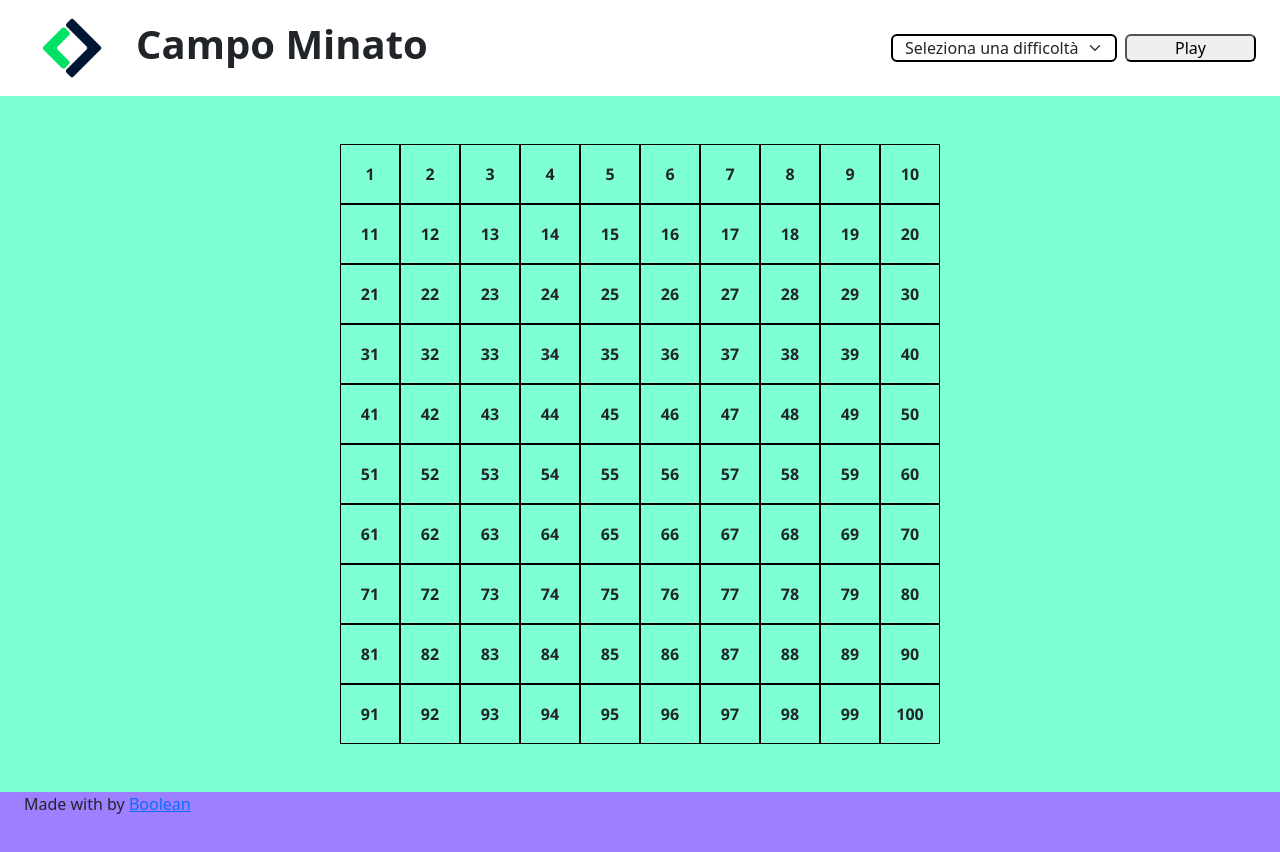
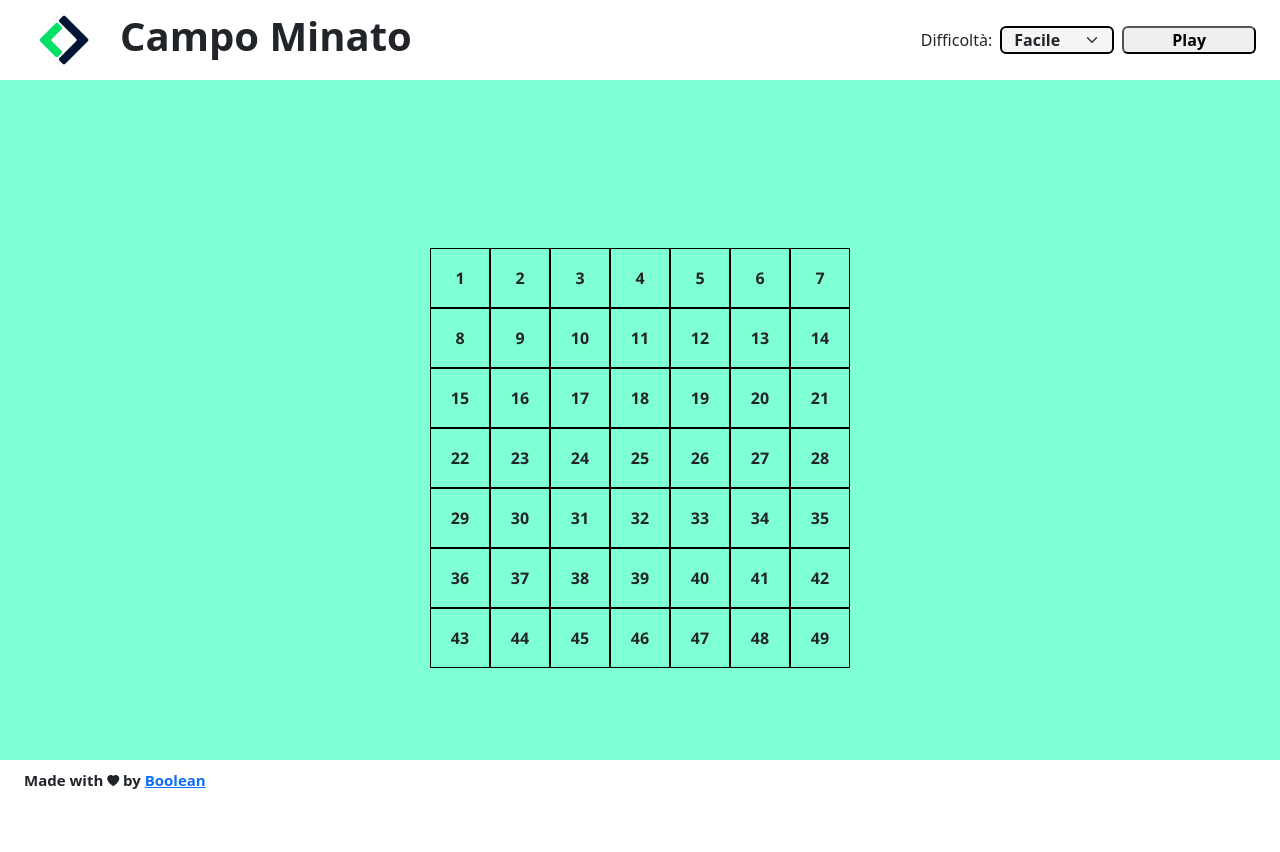
Before and after one commit to Boolean-projects-paolo-js/js-campominato-grid, a plain HTML site: page index.html in a window 1280 px wide. Both pictures are taken after a click on the button "Play". After the commit the page ends 800 px from the top, so only its background shows below. Drawn offline with nearby package versions, Linux system fonts and the light colour scheme.

Commit message:
Fine Esercizio

```diff
--- a/asset/script.js
+++ b/asset/script.js
@@ -7,13 +7,31 @@ Quando l'utente clicca su ogni cella, la cella cliccata si colora di azzurro ed
 */
 
 
-const eleGrid = document.querySelector('.griglia')
+
 const eleBtn = document.querySelector(".button")
 
 
 eleBtn.addEventListener("click", function(){
+    const eleGrid = document.querySelector('.griglia')
+    const eleDifficulty = document.getElementById("difficoltà");
+    let difficoltà = eleDifficulty.options[eleDifficulty.selectedIndex].value;
 
-    createGrid(100, eleGrid);
+
+    if (difficoltà == "facile") {
+        eleGrid.classList.remove("facile", "media", "difficile");
+        eleGrid.classList.add("facile");
+        createGrid(49, eleGrid);
+
+    } else if (difficoltà == "media") {
+        eleGrid.classList.remove("facile", "media", "difficile");
+        eleGrid.classList.add("media");
+        createGrid(81, eleGrid);
+
+    } else if (difficoltà == "difficile") {
+        eleGrid.classList.remove("facile", "media", "difficile");
+        eleGrid.classList.add("difficile");
+        createGrid(100, eleGrid);
+    }
 
 })
 
--- a/asset/style.css
+++ b/asset/style.css
@@ -5,9 +5,11 @@
 }
 
 
+/***********Header - Selezionare Difficoltà*************/
+
 .testata{
     /* background-color: rgb(157, 127, 255); */
-    height: 6rem;
+    height: 10vh;
 }
 
 .t-container{
@@ -16,16 +18,15 @@
 }
 
 .logo{
-    height: 6rem;
+    height: 10vh;
 }
 
 
-
-
+/*******************Section - Tabella*******************/
 
 .sfondo{
     background-color: aquamarine;
-    /* height: 50vh; */
+    height: 85vh;
 }
 
 .container{
@@ -33,13 +34,31 @@
     /* padding: 5rem; */
 }
 
-.griglia{
+
+
+/*****Tipologia di tabella - Difficoltà selezionata*****/
+
+.facile{
+    height: 420px;
+    aspect-ratio: 1 / 1;
+    /* background-color: antiquewhite; */
+    padding-top: 15vh;
+}
+
+.media{
+    height:540px;
+    aspect-ratio: 1 / 1;
+    padding-top: 10vh;
+}
+
+.difficile{
     height: 600px;
     aspect-ratio: 1 / 1;
-    margin: auto;
-    display: flex;
-    flex-wrap: wrap;
+    padding-top: 5vh;
 }
+
+
+/*************Caratteristiche cella tabella*************/
 
 .cell{
     display: flex;
@@ -52,18 +71,20 @@
     font-weight: 600;
     font-family:'Segoe UI', Tahoma, Geneva, Verdana, sans-serif;
     cursor: pointer;
+    margin: 0;
 }
+
+
+/***********colore cella al click del mouse*************/
 
 .clicked{
     background-color: cornflowerblue;
 }
 
 
-
-
-
+/************************Footer*************************/
 
 .footer{
-    height: 4rem;
-    background-color: rgb(157, 127, 255);
+    height: 5vh;
+    /* background-color: rgb(157, 127, 255);*/
 }
--- a/index.html
+++ b/index.html
@@ -14,45 +14,46 @@
 </head>
 
 <body>
+
+    <!-- /***************************** Header ****************************************/ -->
+
     <header class="testata">
         <div class="t-container px-4">
             <div class="d-flex flex-row align-items-center justify-content-center;">
                 <img src="img/mobile-logo.png" class="logo" alt="">
                 <h1 class="px-3" style="font-weight: 700;">Campo Minato</h1>
             </div>
+
             <div class="d-flex flex-row align-items-center justify-content-center;">
+                <span>Difficoltà:</span>
                 <select id="difficoltà" class="form-select py-0"
-                    style=" border: solid 2px black; margin: 0.5rem;"
+                    style=" border: solid 2px black; margin: 0.5rem; background-color: whitesmoke; font-weight: 600;"
                     aria-label="Default select example" class="rounded">
-                    <option selected>Seleziona una difficoltà</option>
                     <option value="facile">Facile</option>
                     <option value="media">Media</option>
                     <option value="difficile">Difficile</option>
                 </select>
-                <button class="button px-5 rounded">Play</button>
+                <button class="button px-5 rounded" style="font-weight: 600;">Play</button>
             </div>
         </div>
     </header>
 
+    <!-- /******************** Tabella - Difficoltà selezionata ************************/ -->
 
     <section class="sfondo">
         <div class="container py-5">
-            <div class="griglia">
+            <div class="griglia d-flex flex-wrap m-auto">
 
             </div>
-            <div class="griglia2">
 
-            </div>
-            <div class="griglia3">
-
-            </div>
         </div>
     </section>
 
+     <!-- /***************************** Footer ****************************************/ -->
 
     <footer class="footer">
-        <div class="d-flex align-items-center px-4">
-            <span>Made with by <a href="">Boolean</a></span>
+        <div class="d-flex align-items-center px-4" style="width: 100%; height: 100%;">
+            <span style="font-weight: 600; font-size: 15px;">Made with <i class="bi bi-heart-fill" style="font-size: 12px;"></i> by <a href="">Boolean</a></span>
         </div>
     </footer>
 
```
